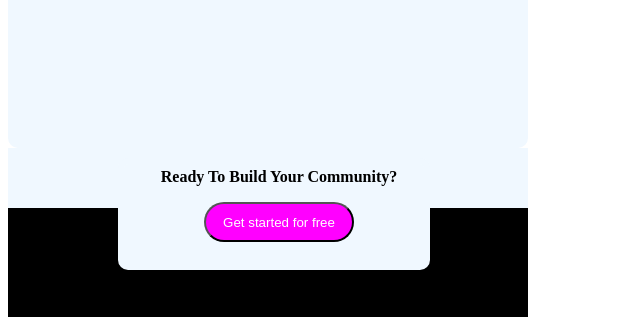
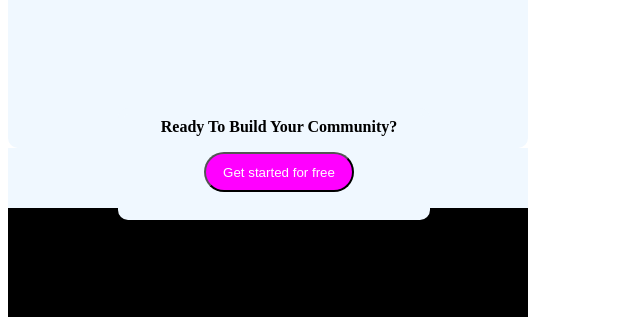
Before and after one commit to Gabrinas/Responsive_webpage, a plain HTML site: page index.html in a window 1280 px wide. Shown: the part 1470-1787 px from the top of the page, without its empty margins (0-640 px from the left). Drawn offline with Linux system fonts and the light colour scheme.

Commit message:
Update index.html

```diff
--- a/index.html
+++ b/index.html
@@ -100,7 +100,7 @@
   padding-top: 00px;
   border-radius: 10px 10px 10px 10px;
   border: 6px solid aliceblue;
-  transform: translateY(-50px)
+  transform: translateY(-100px)
 }
 
 .pbt{
```
